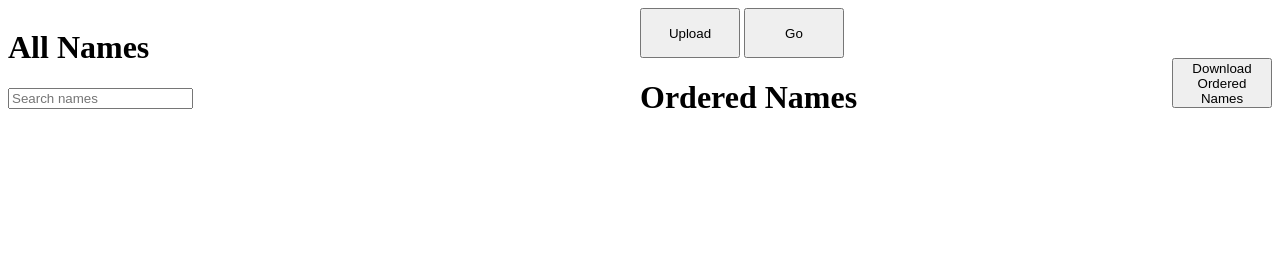
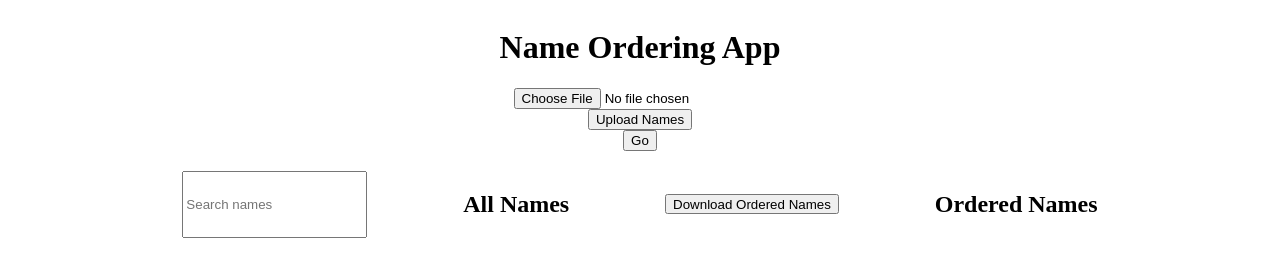
Before and after one commit to kev-g00009/kev-g00009.github.io, a plain HTML site: page index.html in a window 1280 px wide. Drawn offline with Linux system fonts and the light colour scheme.

Commit message:
revert back

```diff
--- a/index.html
+++ b/index.html
@@ -1,42 +1,72 @@
 <!DOCTYPE html>
 <html>
 <head>
+    <title>Name Ordering</title>
     <style>
-        #name-table tr:hover, #ordered-table tr:hover {
-            background-color: #f5f5f5;
+        /* Basic CSS for layout */
+        #content {
+            display: flex;
+            justify-content: center;
+            align-items: center;
+            flex-direction: column;
         }
-        #name-table, #ordered-table {
-            width: 30%;
-            margin: 0 20%;
-        }
-        #upload-btn, #go-btn, #download-btn {
-            width: 100px;
-            height: 50px;
+        #tables, #table-titles {
+            display: flex;
+            justify-content: space-around;
+            width: 80%;  /* Make it less than 100% to keep away from the edges */
+            margin-top: 20px;
         }
         #all-names {
-            float: left;
-            width: 50%;
+            width: 25%; /* This ensures the tables align with the titles */
+            margin-right: 20px;
         }
         #ordered-names {
-            float: right;
-            width: 50%;
+            width: 25%; /* This ensures the tables align with the titles */
+            margin-left: 20px;
+        }
+        table {
+            border-collapse: collapse;
+            width: 100%;
+        }
+        th, td {
+            border: 1px solid black;
+            padding: 8px;
+            text-align: left;
+        }
+        #download-btn {
+            height: 20px;
+            align-self: center;
+        }
+        td:hover {
+            background-color: #add8e6;
         }
     </style>
 </head>
 <body>
-    <input type="file" id="file-upload" accept=".csv" style="display:none;">
-    <button id="upload-btn">Upload</button>
-    <button id="go-btn">Go</button>
-    <div id="all-names">
-        <h1>All Names</h1>
-        <input type="text" id="search-bar" placeholder="Search names">
-        <table id="name-table"></table>
+    <div id="content">
+        <h1>Name Ordering App</h1>
+        <input type="file" id="file-upload" accept=".csv">
+        <button id="upload-btn">Upload Names</button>
+        <button id="go-btn">Go</button>
+        <div id="table-titles">
+            <input type="text" id="search-bar" placeholder="Search names">
+            <h2>All Names</h2>
+            <button id="download-btn">Download Ordered Names</button>
+            <h2>Ordered Names</h2>
+        </div>
+        <div id="tables">
+            <div id="all-names">
+                <table id="name-table">
+                    <!-- This is where the names will be inserted -->
+                </table>
+            </div>
+            <div id="ordered-names">
+                <table id="ordered-table">
+                    <!-- Ordered names will be inserted here -->
+                </table>
+            </div>
+        </div>
     </div>
-    <div id="ordered-names">
-        <button id="download-btn" style="float: right;">Download Ordered Names</button>
-        <h1>Ordered Names</h1>
-        <table id="ordered-table"></table>
-    </div>
-    <script src="main.js"></script>
+    <script src="script.js"></script>
 </body>
 </html>
```
